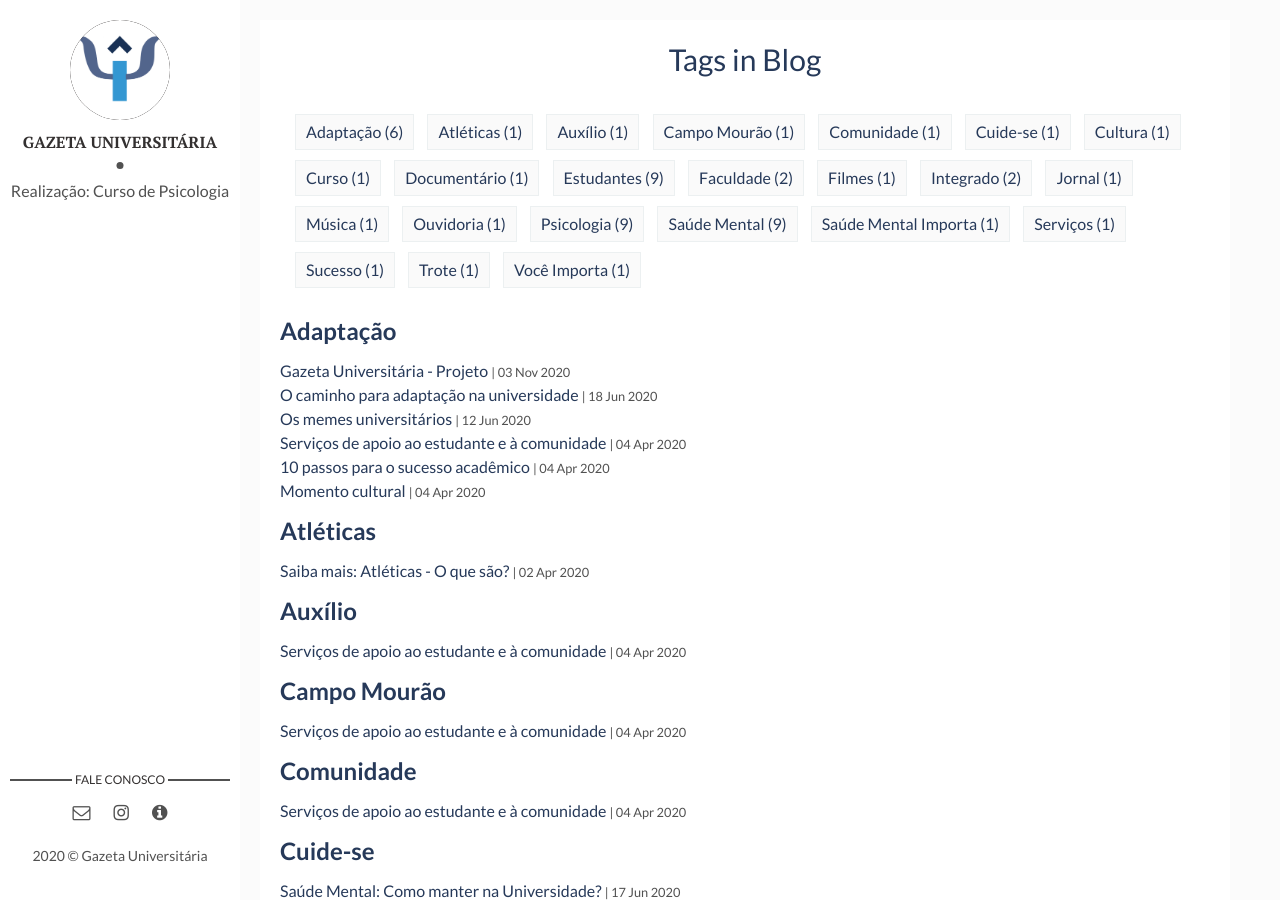
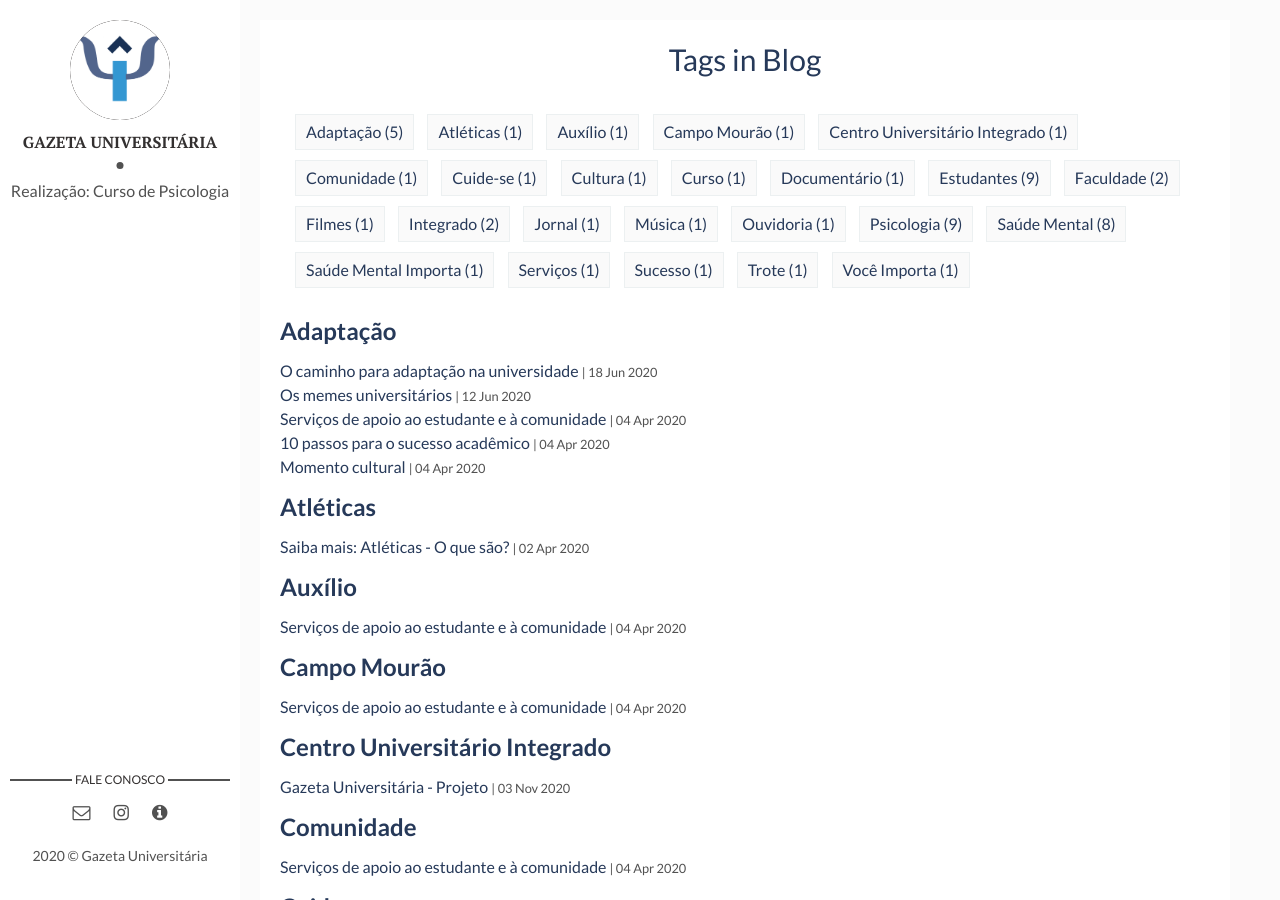
Before and after one commit to gazetauniversitaria/gazetauniversitaria.github.io, a Jekyll site: the page built from tags.html, in a window 1280 px wide and 900 px high. Built offline with Jekyll 4.4.1, drawn with Linux system fonts in a browser that asks for light colours; some of the changed text lies outside the part shown.

Commit message:
Update 2020-11-03-gazeta.markdown

```diff
--- a/_posts/2020-11-03-gazeta.markdown
+++ b/_posts/2020-11-03-gazeta.markdown
@@ -4,7 +4,7 @@ title: "Gazeta Universitária - Projeto"
 date: 2020-11-03 19:40:00 +0300
 description: Ao projeto de jornal online; Gazeta Universitária
 img: saude-mental/PostAp.png
-tags: [Estudantes, Saúde Mental, Psicologia,Adaptação]
+tags: [Estudantes, Psicologia, Centro Universitário Integrado]
 ---
 Bastante nova, a Psicologia ganhou, em 1962, no Brasil, espaço enquanto profissão, tendo, desde então sua prática regulamentada. O exercício da Psicologia considera inúmeras possibilidades, visa dentre outros objetivos a promoção, prevenção e manutenção da saúde mental de toda a população. Sendo assim, o estudante de Psicologia é imerso em conteúdos densos que são fundamentais  na construção deste profissional.
 Para tanto, o curso de Psicologia - Centro Universitário Integrado, tem desde 2014, um corpo docente capacitado, com especialistas, mestre e doutores, ativos com a comunidade e propostos a promover uma formação comprometida e engajada, baseando-se sempre nos pressupostos éticos desta profissão.
```
